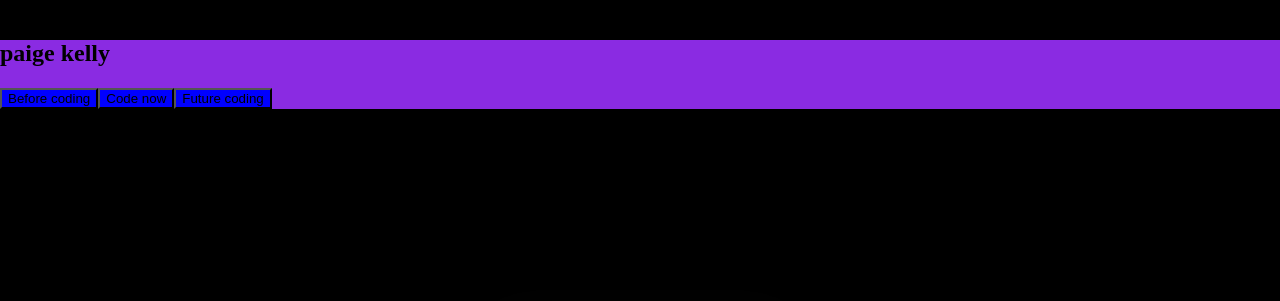
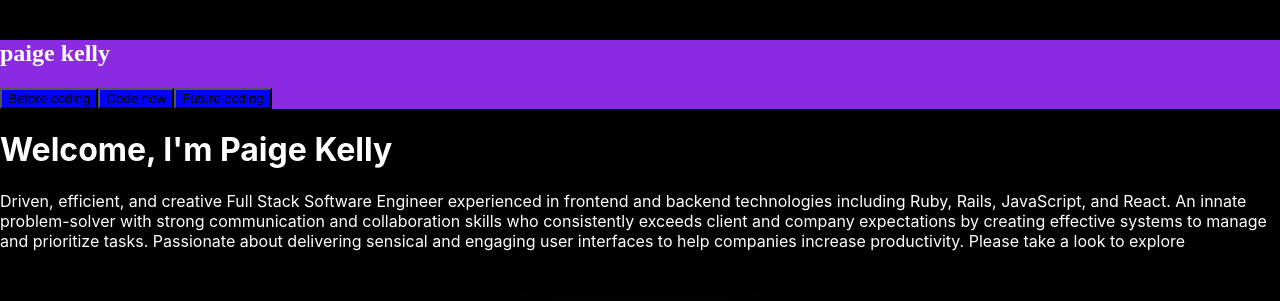
Before and after one commit to paigekellydev/paige-kelly-dev-website, a React (Create React App) app: page / in a window 1280 px wide. Shown: the top 301 px of the page. Built offline with nearby package versions, Linux system fonts and the light colour scheme; some icons are missing.

Commit message:
Added Bio component to App.js

```diff
--- a/src/App.js
+++ b/src/App.js
@@ -3,6 +3,7 @@ import '../src/stylesheets/App.css';
 import Loading from './components/Loading';
 import NavBar from './components/NavBar';
 import Menu from './components/Menu';
+import Bio from './components/Bio';
 import { useState } from 'react'
 
 function App() {
@@ -23,9 +24,10 @@ function App() {
       <header className="App-header">
         {/* <img src="https://i.imgur.com/Xh8w5dP.png" className="App-logo" alt="logo" /> */}
         {/* <Loading stopLoading={stopLoading}/> */}
-        {loadingComponent()}
         <NavBar />
         <Menu />
+        <Bio  />
+        {loadingComponent()}
       </header>
     </div>
   );
--- a/src/stylesheets/App.css
+++ b/src/stylesheets/App.css
@@ -1,5 +1,6 @@
 body {
   background-color: black;
+  color: white;
 }
 
 .container {
```
